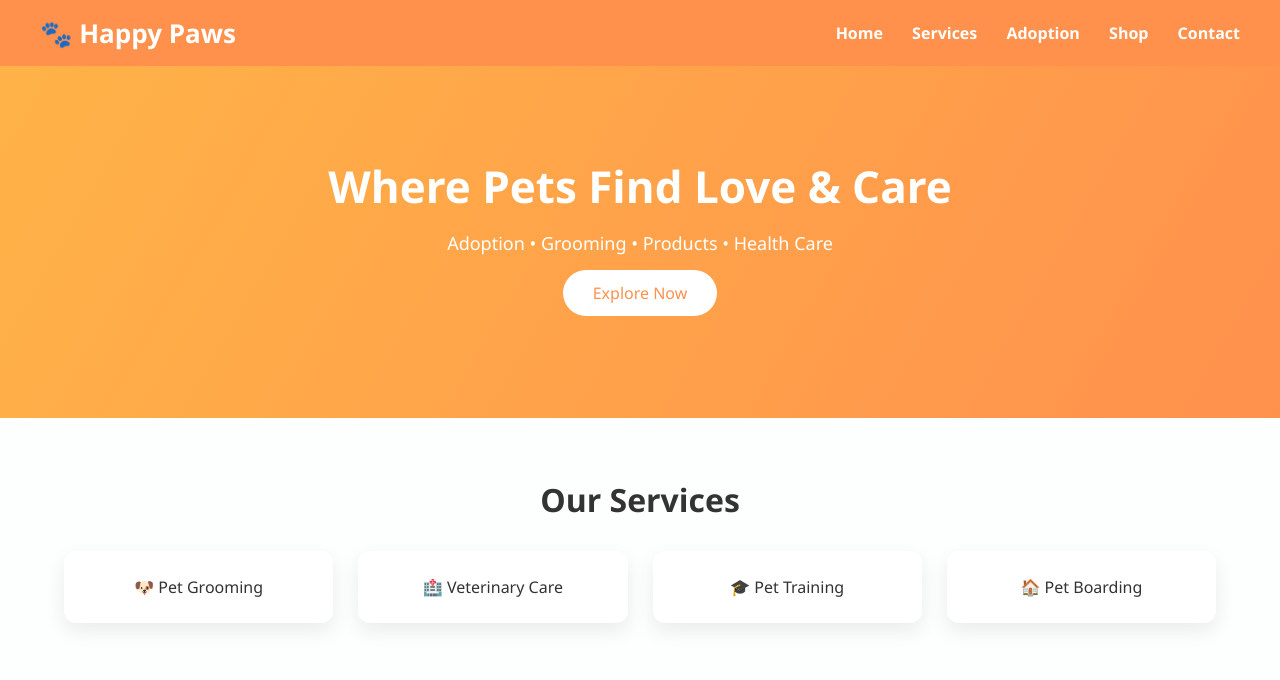
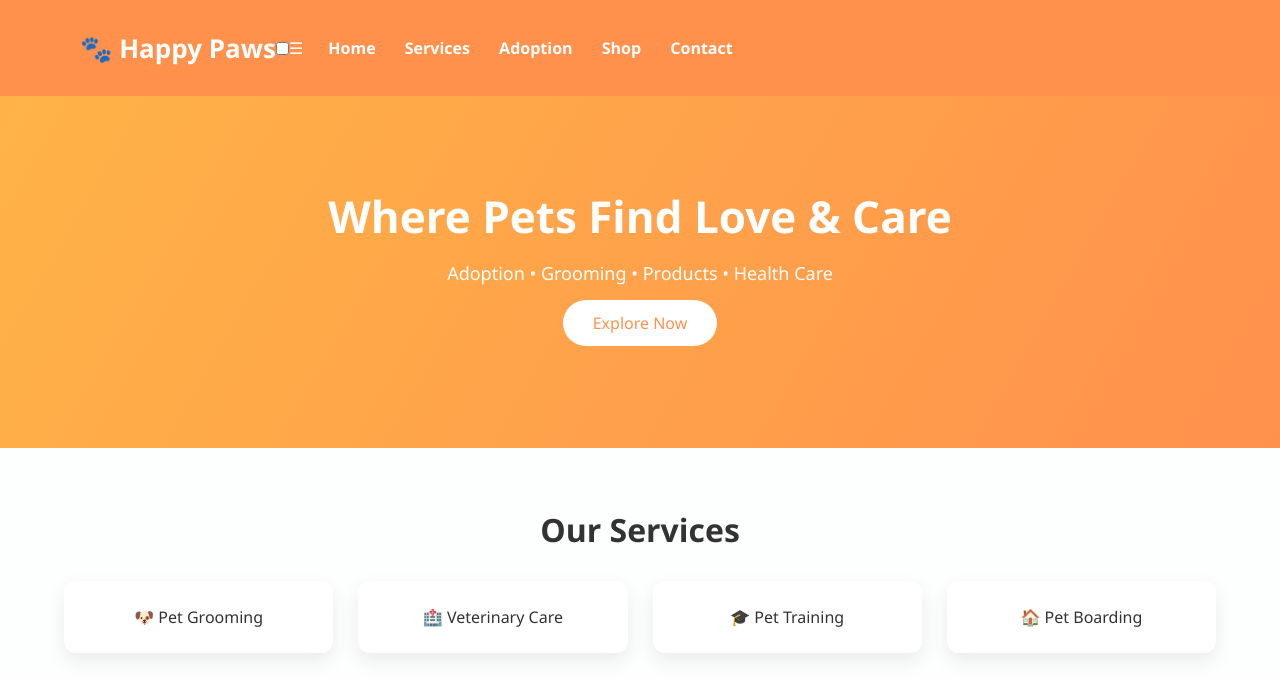
Before and after one commit to Vini123vini/pro, a plain HTML site: page index.html in a window 1280 px wide. Shown: the top 680 px of the page. Drawn offline with Linux system fonts and the light colour scheme.

Commit message:
bar added

```diff
--- a/index.html
+++ b/index.html
@@ -342,7 +342,17 @@ footer{
 <body>
 
 <header>
+ <header>
   <h1>🐾 Happy Paws</h1>
+
+  <!-- Hamburger Checkbox -->
+  <input type="checkbox" id="menu-toggle">
+
+  <!-- Hamburger Icon -->
+  <label for="menu-toggle" class="menu-icon">
+    ☰
+  </label>
+
   <nav>
     <a href="#home">Home</a>
     <a href="#services">Services</a>
@@ -350,6 +360,8 @@ footer{
     <a href="#shop">Shop</a>
     <a href="#contact">Contact</a>
   </nav>
+</header>
+
 </header>
 
 <section class="hero" id="home">
```
